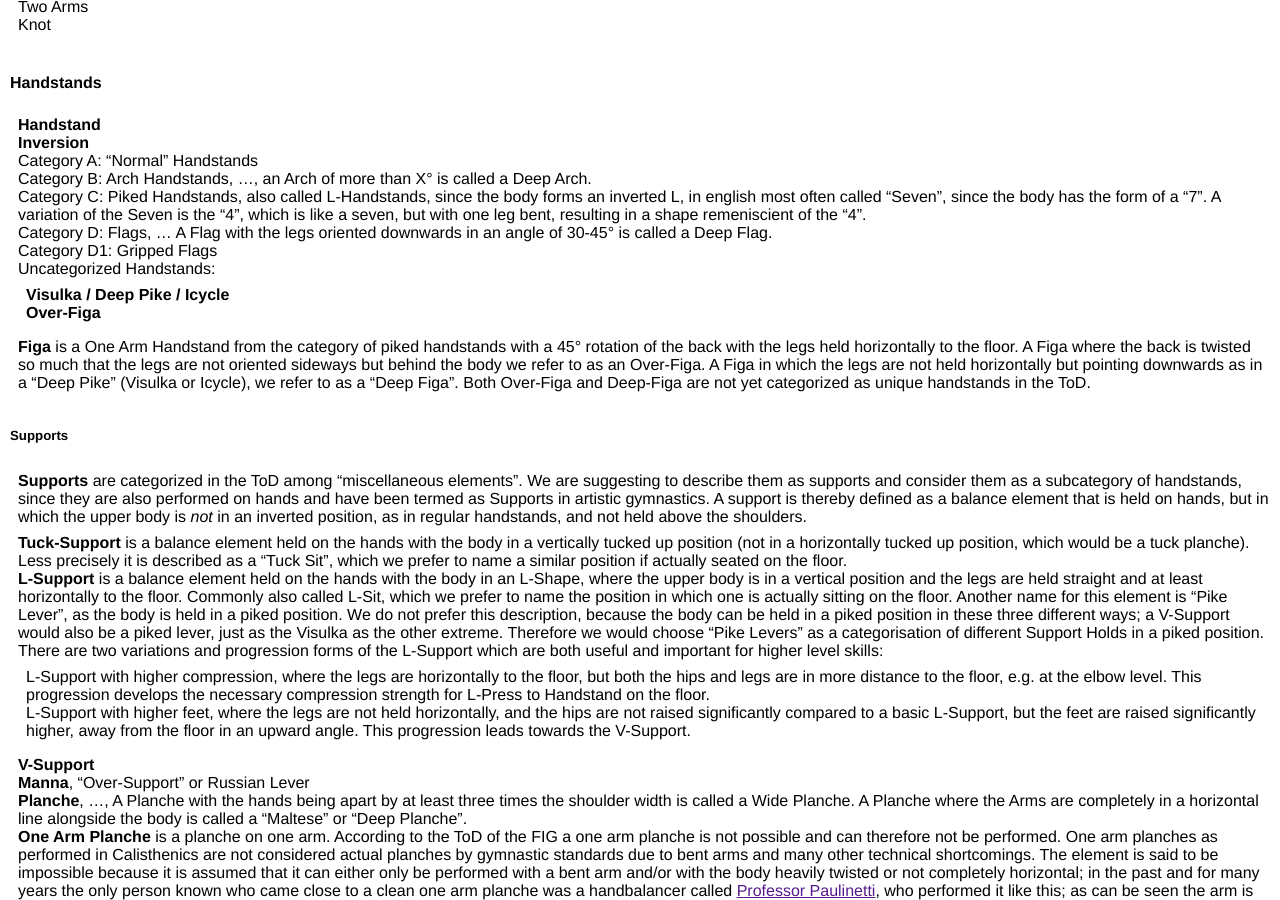
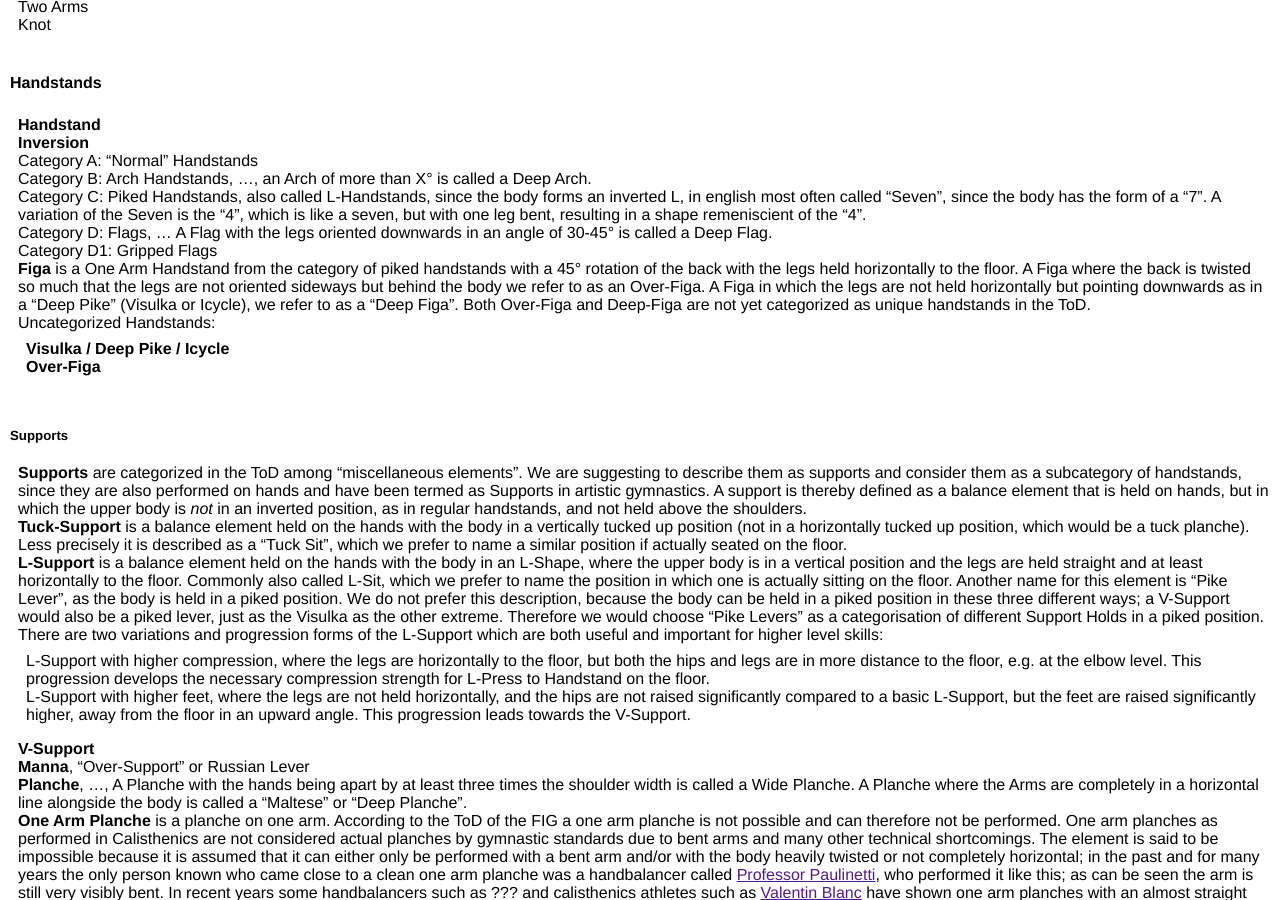
Before and after one commit to floshin/acrolib, a Jekyll site: the page built from glossary.md, in a window 1280 px wide and 900 px high, scrolled down 2072 px. Built offline with Jekyll 4.4.1, drawn with Linux system fonts in a browser that asks for light colours; our own code applies the rules of GitHub Pages for plain Markdown files; part of the change alters nothing that is shown; some of the changed text lies outside the part shown.

```diff
--- a/glossary.md
+++ b/glossary.md
@@ -1,6 +1,6 @@
 # International Terminology of Acrobatic Gymnastics
 
-In this glossary, which is an ongoing work in progress (you can contribute on [GitHub](https://github.com/floshin/acrolib/edit/main/glossary.md)), you will find all kinds of acrobatic terms known from or associated with acrobatic gymnastics (short "acro") and acrobatics in general.
+In this glossary, which is an ongoing work in progress (you can contribute on [GitHub](https://github.com/floshin/acrolib/edit/main/glossary.md)), you will find all kinds of acrobatic terms known from or associated with acrobatic gymnastics (hand to hand) and floor acrobatics.
 
 Over time we will add terms of diverse languages, associate them with the related terms from other languages in order to reduce the current confusion when talking about elements with people from another country (or even just a different acrobatic school). On the basis on this research we may try to suggest a terminology, a common language, based on the most precise and most commonly used terms.
 
@@ -98,16 +98,15 @@ We divide the Acrobatic terms into the following categories according to the cat
 * Category C: Piked Handstands, also called L-Handstands, since the body forms an inverted L, in english most often called "Seven", since the body has the form of a "7". A variation of the Seven is the "4", which is like a seven, but with one leg bent, resulting in a shape remeniscient of the "4".
 * Category D: Flags, ... A Flag with the legs oriented downwards in an angle of 30-45° is called a Deep Flag.
 * Category D1: Gripped Flags
+* **Figa** is a One Arm Handstand from the category of piked handstands with a 45° rotation of the back with the legs held horizontally to the floor. A Figa where the back is twisted so much that the legs are not oriented sideways but behind the body we refer to as an Over-Figa. A Figa in which the legs are not held horizontally but pointing downwards as in a "Deep Pike" (Visulka or Icycle), we refer to as a "Deep Figa". Both Over-Figa and Deep-Figa are not yet categorized as unique handstands in the ToD.
 * Uncategorized Handstands:
   * **Visulka / Deep Pike / Icycle**
   * **Over-Figa**
-* **Figa** is a One Arm Handstand from the category of piked handstands with a 45° rotation of the back with the legs held horizontally to the floor. A Figa where the back is twisted so much that the legs are not oriented sideways but behind the body we refer to as an Over-Figa. A Figa in which the legs are not held horizontally but pointing downwards as in a "Deep Pike" (Visulka or Icycle), we refer to as a "Deep Figa". Both Over-Figa and Deep-Figa are not yet categorized as unique handstands in the ToD.
 
 
 ##### Supports
 
 * **Supports** are categorized in the ToD among "miscellaneous elements". We are suggesting to describe them as supports and consider them as a subcategory of handstands, since they are also performed on hands and have been termed as Supports in artistic gymnastics. A support is thereby defined as a balance element that is held on hands, but in which the upper body is *not* in an inverted position, as in regular handstands, and not held above the shoulders.
-
 * **Tuck-Support** is a balance element held on the hands with the body in a vertically tucked up position (not in a horizontally tucked up position, which would be a tuck planche). Less precisely it is described as a "Tuck Sit", which we prefer to name a similar position if actually seated on the floor.
 * **L-Support** is a balance element held on the hands with the body in an L-Shape, where the upper body is in a vertical position and the legs are held straight and at least horizontally to the floor. Commonly also called L-Sit, which we prefer to name the position in which one is actually sitting on the floor. Another name for this element is "Pike Lever", as the body is held in a piked position. We do not prefer this description, because the body can be held in a piked position in these three different ways; a V-Support would also be a piked lever, just as the Visulka as the other extreme. Therefore we would choose "Pike Levers" as a categorisation of different Support Holds in a piked position. There are two variations and progression forms of the L-Support which are both useful and important for higher level skills:
    * L-Support with higher compression, where the legs are horizontally to the floor, but both the hips and legs are in more distance to the floor, e.g. at the elbow level. This progression develops the necessary compression strength for L-Press to Handstand on the floor.
@@ -139,14 +138,11 @@ We divide the Acrobatic terms into the following categories according to the cat
 * **Link** is the technical term for when two dynamic elements are fluidly performed in immediate succession, without pausing and without a "reset", e.g. by a re-adjustment step or an additional squat/plié or any other initiation of force from zero. For instance: When catching a *Salto* back into *F2H*, decelerating the top through a squat, it would be a link if another salto is thrown from F2H by accelerating from the bottom of that very squat; it would not be a link if the first Salto is catched and the Base straightens the legs first and only throws the second Salto by squatting down again. This way a link can be part of an *Element Sequence*, but a sequence does not necessarily contain any link.
 
 
-
 ### Mounts
 
 * **Climb-up**, climbing from the floor over the legs of the base on the shoulders of the base.
 * **Shoulder-Jump**, a jump into Handstand from standing on the shoulders of the Base. A variation is the One-Arm Shoulder-Jump, where the top jumps from the shoulders of the base unto one arm of the base.
 * **Shoulder-Press**, a press into Handstand from standing on the shoulders of the base.
-*
-*
 * **Jump-up**, ...
 * **Podsechka**
 * **Inlocate**, another name for Podsechka commonly used in english-speaking countries. We do not recommend to use it since it is not descriptive for the element. See Podsechka.
@@ -156,8 +152,7 @@ We divide the Acrobatic terms into the following categories according to the cat
 * **Cannonball**, see Capriol.
 * **Capriol**, ...
 * **Diamidov**, sometimes shortened to "Diamid", is a mount similar to the Podsechka, but with one hand rotated as in the Dislocate, in order for the top to be able to release the second hand and perform a 360° rotation on one arm before catching it with the second hand again. An advanced variation is the Diamidov to One Arm, where the second hand is released during the acceleration and the rotation is performed without regripping the second hand; it is especially difficult due to the tendency of over-rotation. Another advanced variation is to turn the hands additionally in to enable a Diamidov with a 720° turn, which is very rarely performed; exceptional shoulder and wrist mobility and stability are required.
-*
-
+* ...
 
 
 ## Individual Work
```
